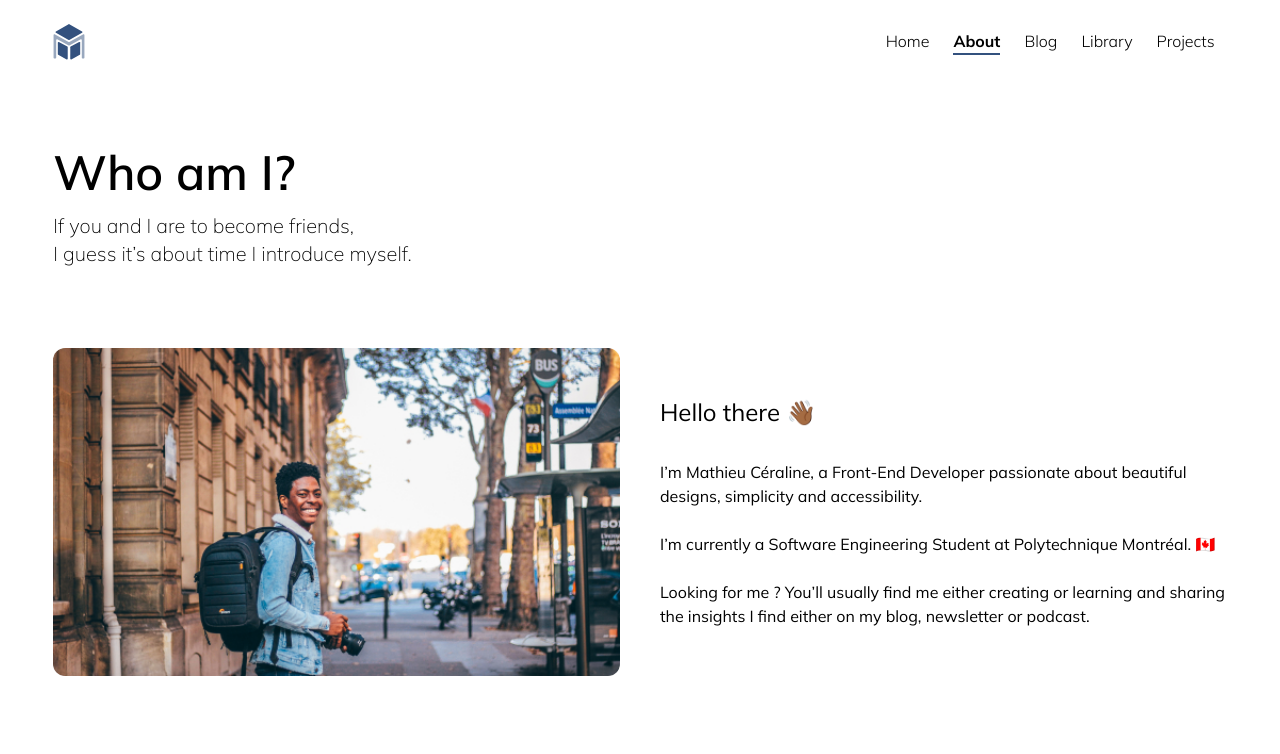
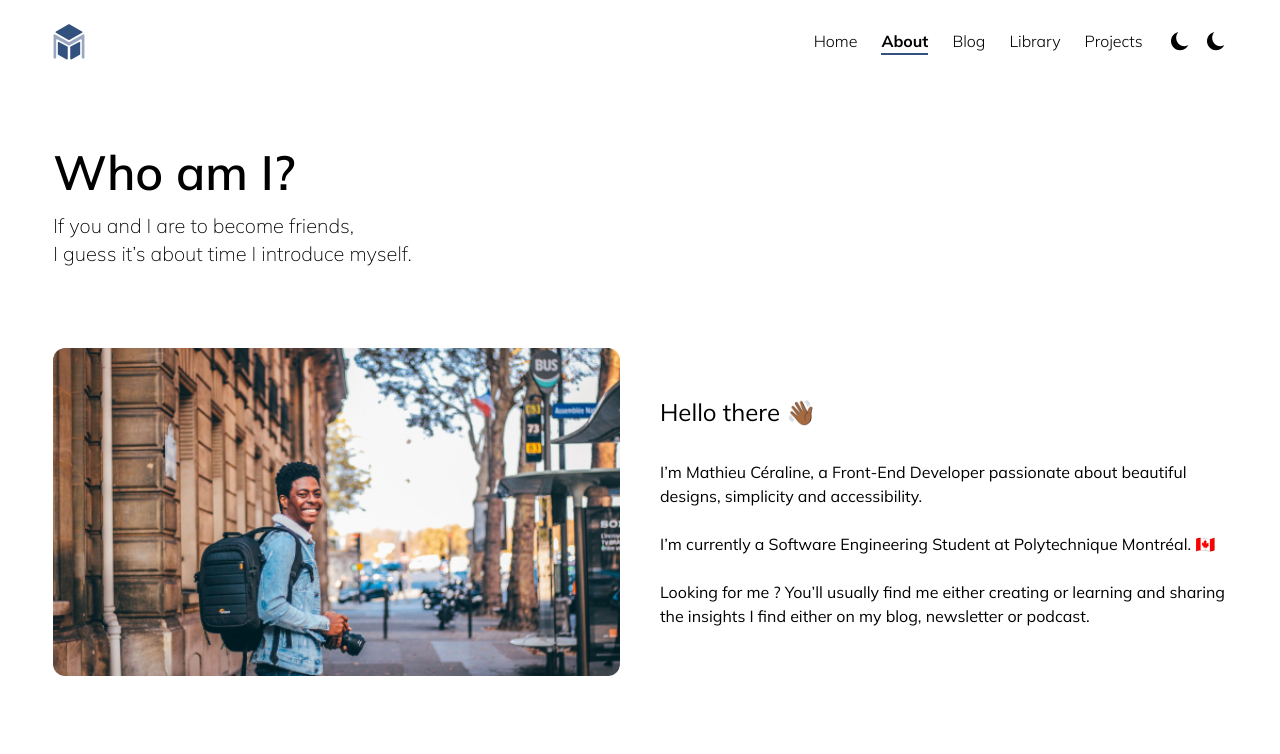
Before and after one commit to mathcrln/mathcrln.com, a Next.js app: page /about in a window 1280 px wide. Shown: the top 754 px of the page. Built offline with nearby package versions, Linux system fonts and the light colour scheme.

Commit message:
Adds dark mode (match media) compatibility with older devices

```diff
--- /dev/null
+++ b/custom.d.ts
@@ -0,0 +1,3 @@
+declare module 'intersection-observer';
+declare module 'matchmedia-polyfill';
+declare module 'matchmedia-polyfill/matchMedia.addListener';
--- a/package.json
+++ b/package.json
@@ -14,14 +14,11 @@
 		"@mdx-js/react": "^1.6.22",
 		"@next/mdx": "^11.0.1",
 		"graphql": "^15.5.1",
+		"intersection-observer": "^0.12.0",
 		"next": "11.0.1",
 		"next-mdx-remote": "^3.0.4",
 		"react": "17.0.2",
 		"react-dom": "17.0.2",
-		"rehype-autolink-headings": "^5.1.0",
-		"rehype-slug": "^4.0.1",
-		"rehype-toc": "^3.0.2",
-		"remark-extract-toc": "^1.1.0",
 		"slugify": "^1.6.0",
 		"tailwindcss": "^2.2.4"
 	},
--- a/src/components/shared/TableOfContents.tsx
+++ b/src/components/shared/TableOfContents.tsx
@@ -3,10 +3,12 @@ import useIntersectionObserver from '@/utils/useIntersectionObserver';
 import Link from 'next/dist/client/link';
 import { useState } from 'react';
 import scrollSmoothly from '@/utils/scrollSmoothly';
+import initializeObserver from '@/utils/polyfills';
 
 export default function TableOfContents({ toc }: { toc: ITableOfContents }): JSX.Element {
 	const [activeId, setActiveId] = useState('');
 
+	initializeObserver();
 	useIntersectionObserver(setActiveId);
 
 	return (
--- a/src/hooks/useMedia.ts
+++ b/src/hooks/useMedia.ts
@@ -5,24 +5,28 @@ const useMedia = (queries: string[], values: boolean[], defaultValue: boolean):
 
 	useEffect(() => {
 		const mediaQueryLists = queries.map((query: string) => window.matchMedia(query));
-
 		const getValue = () => {
 			const index = mediaQueryLists.findIndex((mql) => mql.matches);
 			return typeof values[index] !== 'undefined' ? values[index] : defaultValue;
 		};
 		setValue(getValue);
 		const handler = () => setValue(getValue);
-		mediaQueryLists.forEach((mql) =>
-			mql.addEventListener('change', () => {
-				handler();
-			})
-		);
-		return () =>
-			mediaQueryLists.forEach((mql) =>
+		mediaQueryLists.forEach((mql) => {
+			if (mediaQueryLists[0].addEventListener !== undefined) {
 				mql.addEventListener('change', () => {
 					handler();
-				})
-			);
+				});
+			}
+		});
+
+		return () =>
+			mediaQueryLists.forEach((mql) => {
+				if (mediaQueryLists[0].addEventListener !== undefined) {
+					mql.addEventListener('change', () => {
+						handler();
+					});
+				}
+			});
 	}, [defaultValue, queries, values]);
 
 	return value;
--- a/src/layout/Header.tsx
+++ b/src/layout/Header.tsx
@@ -1,12 +1,13 @@
 import React, { useState } from 'react';
 import { LogoLink } from '@/components/assets/Logo';
 import MenuIcon from '@/components/assets/MenuIcon';
-import { NAV_LINKS } from '../data/links';
+import { NAV_LINKS } from '@/data/links';
+import useDarkMode from '@/hooks/useDarkMode';
+import Navigation from './Navigation';
 import Container from './Container';
-import Navigation from './Navigation';
 
 export default function Header(): JSX.Element {
-	// const [theme, setTheme] = useDarkMode();
+	const [theme, setTheme] = useDarkMode();
 	const [mobileNavOpen, setMobileNavOpen] = useState(false);
 
 	const handleOpenMenu = () => {
@@ -21,7 +22,13 @@ export default function Header(): JSX.Element {
 		<header className='sticky top-0 bg-white dark:bg-darkGrey z-50 '>
 			<Container className='flex justify-between py-6 md:py-6 '>
 				<LogoLink href='/' className='w-8 hover:filter hover:brightness-90' />
-				<Navigation links={NAV_LINKS} isMobileNavOpen={mobileNavOpen} mobileHandler={handleMobileNavClose} />
+				<Navigation
+					links={NAV_LINKS}
+					isMobileNavOpen={mobileNavOpen}
+					mobileHandler={handleMobileNavClose}
+					theme={theme}
+					toggleTheme={setTheme}
+				/>
 				<MenuIcon handleOpenMenu={handleOpenMenu} menuOpen={mobileNavOpen} />
 			</Container>
 		</header>
--- a/src/layout/Navigation.tsx
+++ b/src/layout/Navigation.tsx
@@ -1,25 +1,35 @@
 import React from 'react';
 import NavLink from '@/components/shared/NavLink';
 import { INavLink } from 'src/types/links';
+import Sun from '@/components/assets/Sun';
+import Moon from '@/components/assets/Moon';
 
 type NavigationProps = {
 	links: Array<INavLink>;
+	theme: string;
+	toggleTheme: (action: 'toggle' | 'auto') => void;
 };
 type MobileNavProps = NavigationProps & {
 	isMobileNavOpen: boolean;
 	mobileHandler: () => void;
 };
 
-export default function Navigation({ links, isMobileNavOpen, mobileHandler }: MobileNavProps): JSX.Element {
+export default function Navigation({ links, isMobileNavOpen, mobileHandler, theme, toggleTheme }: MobileNavProps): JSX.Element {
 	return (
 		<>
-			<DesktopNavigation links={links} />{' '}
-			<MobileNavigation mobileHandler={mobileHandler} isMobileNavOpen={isMobileNavOpen} links={links} />
+			<DesktopNavigation links={links} theme={theme} toggleTheme={toggleTheme} />
+			<MobileNavigation
+				mobileHandler={mobileHandler}
+				isMobileNavOpen={isMobileNavOpen}
+				links={links}
+				theme={theme}
+				toggleTheme={toggleTheme}
+			/>
 		</>
 	);
 }
 
-function DesktopNavigation({ links }: NavigationProps): JSX.Element {
+function DesktopNavigation({ links, theme, toggleTheme }: NavigationProps): JSX.Element {
 	return (
 		<div className='hidden md:flex items-center'>
 			<nav className='flex'>
@@ -27,22 +37,28 @@ function DesktopNavigation({ links }: NavigationProps): JSX.Element {
 					<NavLink key={link.title} title={link.title} href={link.slug} />
 				))}
 			</nav>
-			{/* <button type='button' className='ml-4 w-5 ' onClick={() => setTheme('toggle')}>
-						{theme === 'dark' ? <Sun /> : <Moon />}
-                </button> */}
+			<button type='button' className='ml-4 w-5 ' onClick={() => toggleTheme('toggle')}>
+				{theme === 'dark' ? <Sun /> : <Moon />}
+			</button>
+			<button type='button' className='ml-4 w-5 ' onClick={() => toggleTheme('auto')}>
+				{theme === 'dark' ? <Sun /> : <Moon />}
+			</button>
 		</div>
 	);
 }
-function MobileNavigation({ links, isMobileNavOpen, mobileHandler }: MobileNavProps): JSX.Element {
+function MobileNavigation({ links, isMobileNavOpen, mobileHandler, theme, toggleTheme }: MobileNavProps): JSX.Element {
 	const openClassName = isMobileNavOpen
 		? 'absolute block h-screen top-20 left-0 w-full bg-white dark:bg-darkGrey border-t-2 border-primary-light dark:border-primary-dark'
 		: 'hidden dark:bg-transparent';
 	return (
 		<div className={`transition transform origin-bottom duration-1000 ease-in-out ${openClassName} md:hidden`}>
-			<nav className='py-24 text-2xl flex flex-col justify-center items-center space-y-7'>
+			<nav className='py-10 text-2xl flex flex-col justify-center items-center space-y-7'>
 				{links.map((link) => (
 					<NavLink key={link.title} title={link.title} href={link.slug} handler={mobileHandler} />
 				))}
+				<button type='button' className='w-5' onClick={() => toggleTheme('toggle')}>
+					{theme === 'dark' ? <Sun /> : <Moon />}
+				</button>
 			</nav>
 		</div>
 	);
--- /dev/null
+++ b/src/utils/polyfills.ts
@@ -0,0 +1,11 @@
+/**
+ * Adds support for intersection-observer if it's not available in the current browser (mostly safari).
+ * */
+async function initializeObserver(): Promise<void> {
+	if (typeof window !== 'undefined') {
+		if (!('IntersectionObserver' in window)) {
+			await import('intersection-observer');
+		}
+	}
+}
+export default initializeObserver;
--- a/tailwind.config.js
+++ b/tailwind.config.js
@@ -8,7 +8,7 @@ module.exports = {
 		'src/layout/**/*.{js,ts,jsx,tsx}',
 		'src/styles/**/*.{scss, css}',
 	],
-	darkMode: 'media',
+	darkMode: 'class',
 	theme: {
 		colors: {
 			gray: colors.coolGray,
```
Also changed, not shown: .eslintrc.json, 1 other file (tests, documents, lock files or other folders).
